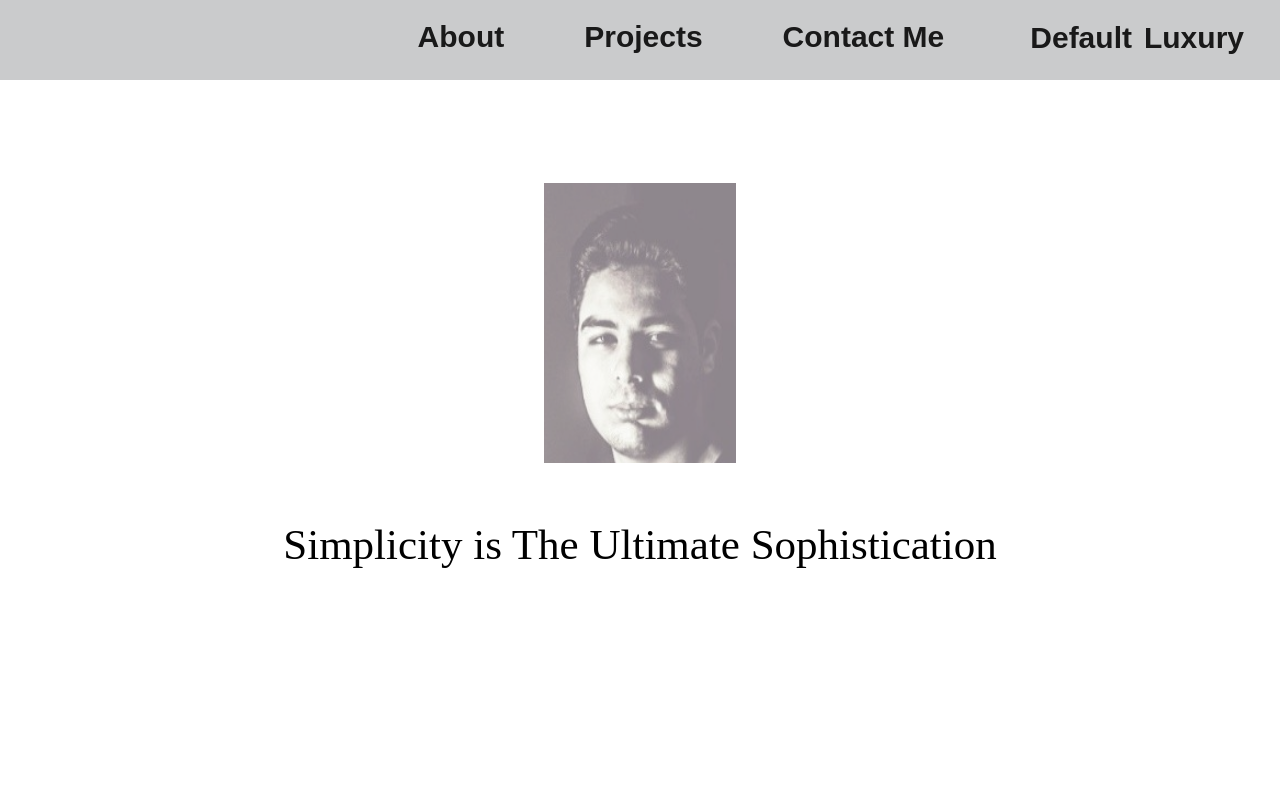
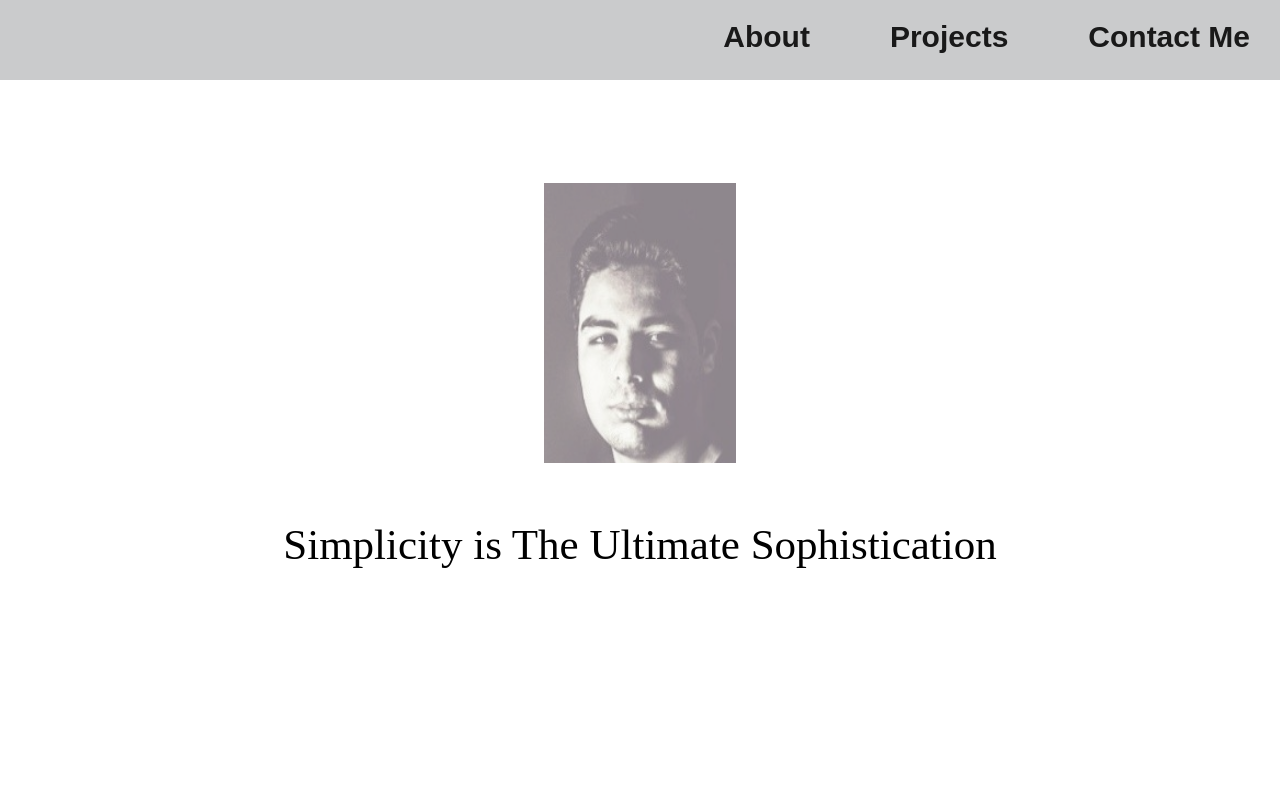
Before and after one commit to ShehabGamal/Personal-Portfolio, a React (Create React App) app: page / in a window 1280 px wide. Shown: the top 800 px of the page. Built offline with nearby package versions, Linux system fonts and the light colour scheme.

Commit message:
Failed To Implement Switching Themes

```diff
--- a/src/Components/Nav bar/Nav.js
+++ b/src/Components/Nav bar/Nav.js
@@ -36,7 +36,7 @@ const Navbar = (props) => {
       <BasicNavLink href="#About">About</BasicNavLink>
       <BasicNavLink href="#Projects">Projects</BasicNavLink>
       <BasicNavLink href="#ContactMe">Contact Me</BasicNavLink>
-      <ThemeSwitch>Theme</ThemeSwitch>
+      <ThemeSwitch></ThemeSwitch>
     </BasicHeader>
   );
 };
--- a/src/Components/Theme Switch/Theme Switch.js
+++ b/src/Components/Theme Switch/Theme Switch.js
@@ -1,24 +1,16 @@
 import React from "react";
 import styled from "styled-components";
 
-const Drop = styled.div`
-  display: flex;
-  text-decoration: none;
-  color: ${(props) => props.theme.fontcolor};
-  font-family: Montserrat, sans-serif;
-  font-weight: bold;
-  background: none;
-  font-size: 30px;
-  &:hover {
-    background: ${(props) => props.theme.borderonhover};
-    color: ${(props) => props.theme.subtleshadow};
-    border-radius: 15px;
-  }
-  margin: 10px 20px 10px 40px;
-  border: none;
-  padding: 10px;
+const SwitchButton = styled.div`
+  position: relative;
+  display: inline-block;
+  width: 60px;
+  height: 34px;
+  opacity: 0;
+  width: 0;
+  height: 0;
 `;
-const BasicButton = styled.button`
+const Checkbox = styled.input`
   display: flex;
   text-decoration: none;
   color: ${(props) => props.theme.fontcolor};
@@ -32,14 +24,49 @@ const BasicButton = styled.button`
     border-radius: 15px;
   }
   border: none;
+  opacity: 0;
+  width: 0;
+  height: 0;
+  &:checked {
+    background-color: #2196f3;
+    transform: translateX(26px);
+  }
+  &:focus {
+    box-shadow: 0 0 1px #2196f3;
+  }
 `;
-
+const Span = styled.span`
+  position: absolute;
+  cursor: pointer;
+  top: 0;
+  left: 0;
+  right: 0;
+  bottom: 0;
+  background-color: #ccc;
+  transition: 0.4s;
+  &:before {
+    position: absolute;
+    height: 26px;
+    width: 26px;
+    left: 4px;
+    bottom: 4px;
+    background-color: white;
+    transition: 0.4s;
+    transform: translateX(26px);
+  }
+  &:checked {
+    background-color: #2196f3;
+  }
+  &:focus {
+    box-shadow: 0 0 1px #2196f3;
+  }
+`;
 const Dropdown = (props) => {
   return (
-    <Drop>
-      <BasicButton>Default</BasicButton>
-      <BasicButton>Luxury</BasicButton>
-    </Drop>
+    <SwitchButton>
+      <Checkbox></Checkbox>
+      <Span></Span>
+    </SwitchButton>
   );
 };
 
```
Also changed, not shown: 1 other file (tests, documents, lock files or other folders).
